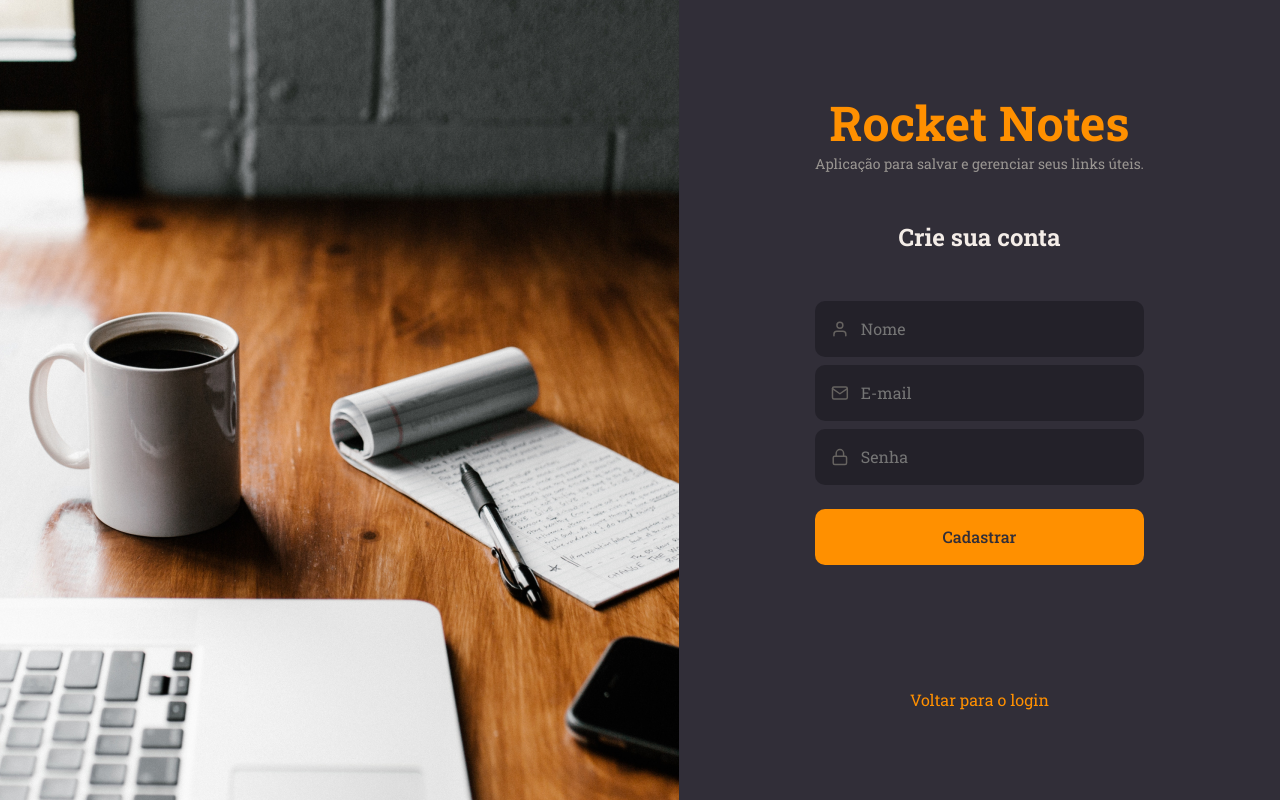
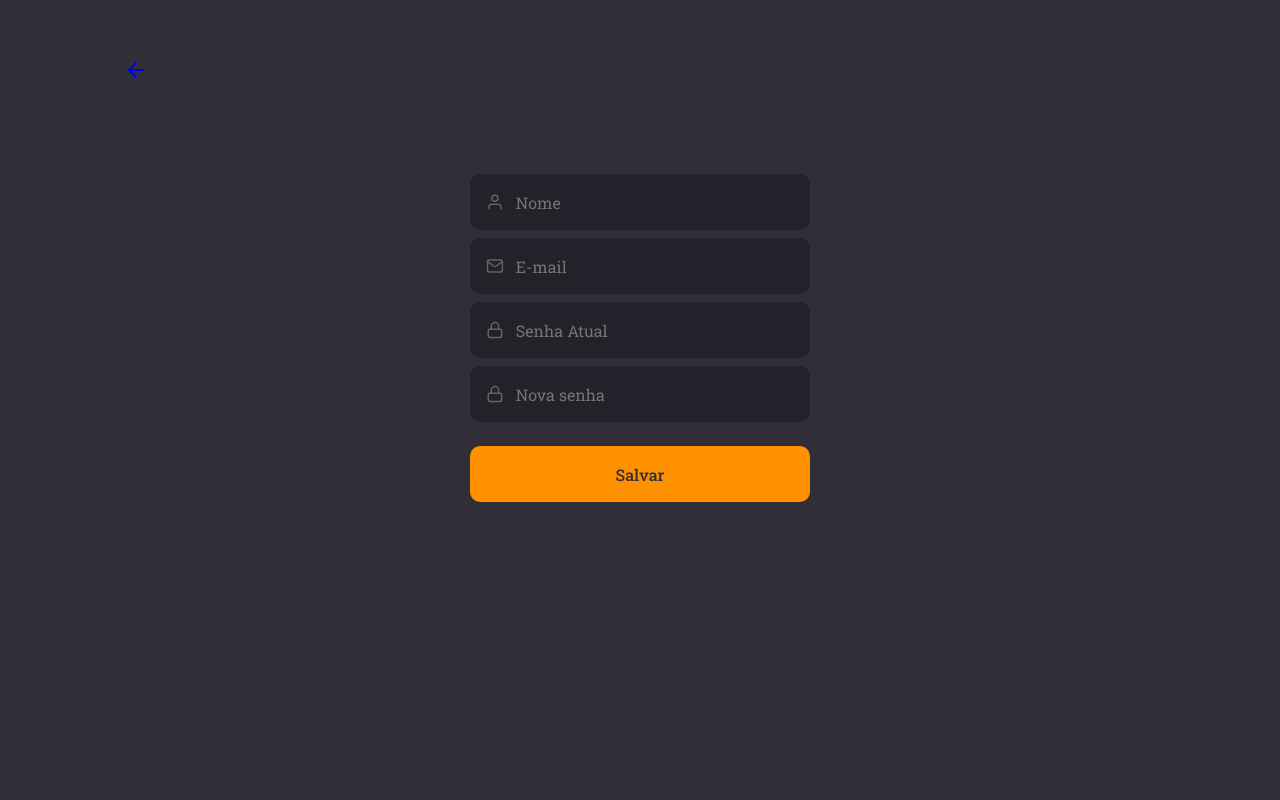
Before and after one commit to Edmilsonhdr/rocketnotes, a React (Vite) app: page / in a window 1280 px wide. Built offline with nearby package versions, Linux system fonts and the light colour scheme.

Commit message:
Add Profile

```diff
--- a/src/main.jsx
+++ b/src/main.jsx
@@ -5,13 +5,13 @@
 
 import theme from "./styles/theme";
 
-import { SignUp } from "./pages/SignUp";
+import { Profil } from "./pages/Profil";
 
 ReactDOM.createRoot(document.getElementById("root")).render(
   <React.StrictMode>
     <ThemeProvider theme={theme}>
       <GlobalStyles />
-      <SignUp />
+      <Profil />
     </ThemeProvider>
   </React.StrictMode>
 );
--- /dev/null
+++ b/src/pages/Profil/index.jsx
@@ -0,0 +1,23 @@
+import { FiArrowLeft, FiUser, FiMail, FiLock } from "react-icons/fi";
+import { Input } from "../../components/Input";
+import { Button } from "../../components/Button";
+import { Container, Form } from "./styles";
+export function Profil() {
+  return (
+    <Container>
+      <header>
+        <a href="/">
+          <FiArrowLeft />
+        </a>
+      </header>
+
+      <Form>
+        <Input placeholder="Nome" type="text" icon={FiUser}></Input>
+        <Input placeholder="E-mail" type="text" icon={FiMail}></Input>
+        <Input placeholder="Senha Atual" type="password" icon={FiLock}></Input>
+        <Input placeholder="Nova senha" type="password" icon={FiLock}></Input>
+        <Button title="Salvar" />
+      </Form>
+    </Container>
+  );
+}
--- /dev/null
+++ b/src/pages/Profil/styles.js
@@ -0,0 +1,28 @@
+import styled from 'styled-components';
+
+
+export const Container = styled.div`
+    width: 100%;
+    > header {
+        width: 100%;
+        height: 144px;
+
+        background: ${({ theme }) => theme.BACKGROUND_900};
+
+        display: flex;
+        align-items: center;
+
+        padding: 0 124px;
+
+        svg {
+            color: ${({ theme }) => theme.GRAY_100};
+            font-size: 24px;
+        }
+
+    }
+`;
+
+export const Form = styled.form`
+    max-width: 340px;
+    margin: 30px auto 0;
+`;
```
